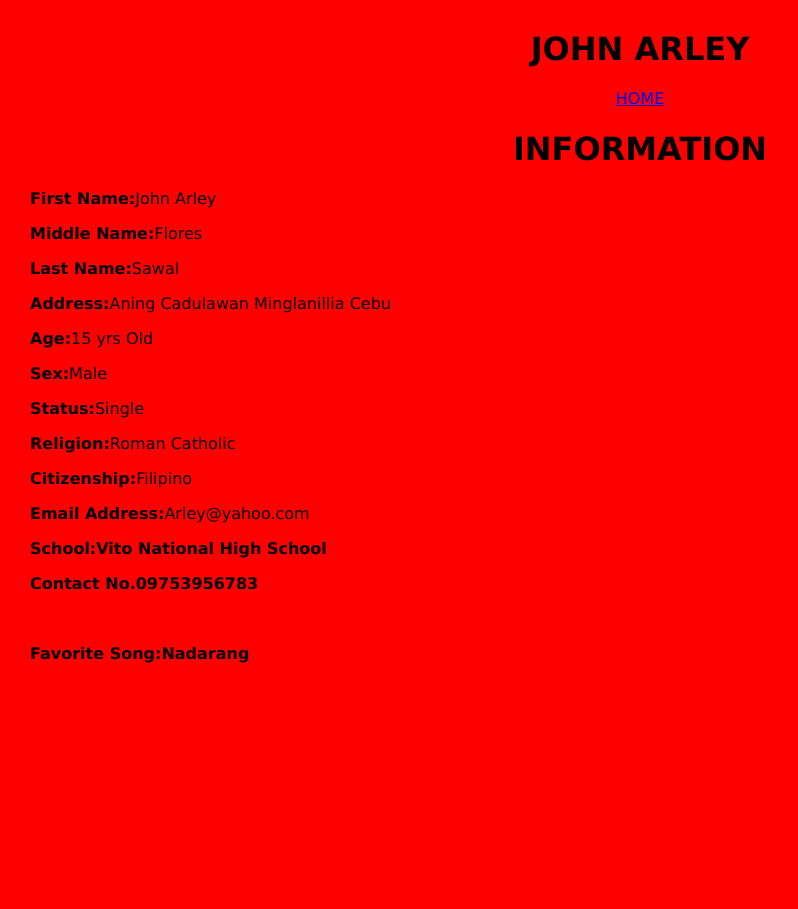
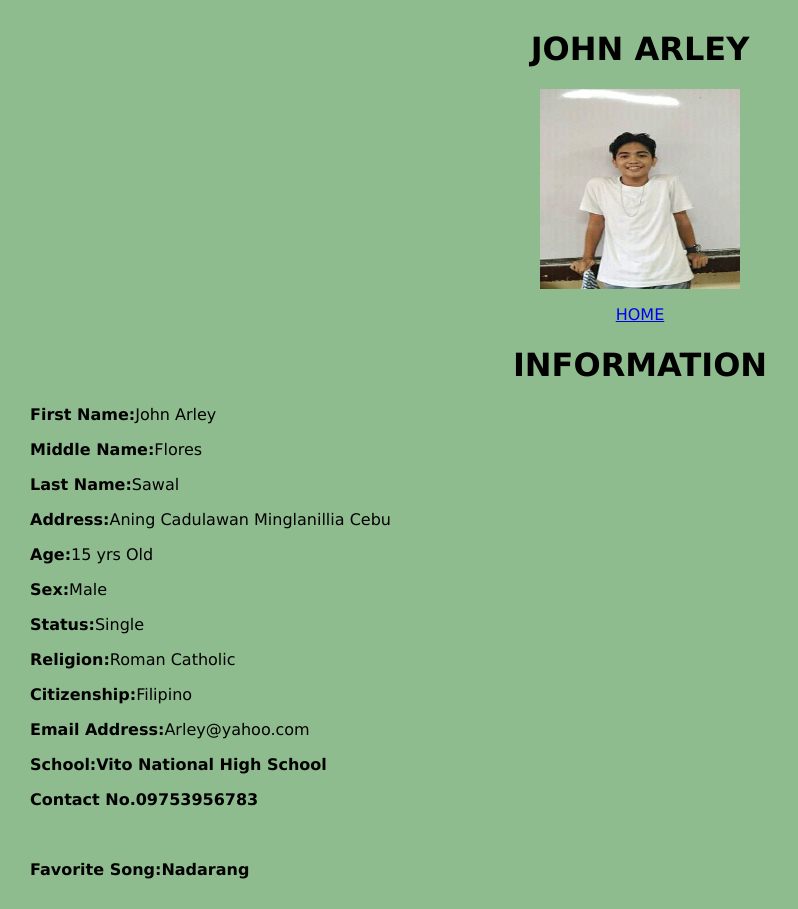
Before and after one commit to sawal27/web1234, a PHP site: page /Siblings4.php in a window 1280 px wide. Shown: the whole page, without its empty margins (0-798 px from the left). Before the commit the page ends 663 px from the top, so only its background shows below. Run offline with PHP 8.4, Linux system fonts and the light colour scheme.

Commit message:
Update Siblings4.php

```diff
--- a/Siblings4.php
+++ b/Siblings4.php
@@ -5,13 +5,14 @@
 body{
     font-family:verdana,arial,san-serif;
     margin:30px;
-    background-color:Red;
+    background-color:#8fbc8f;
    }
 
 </style>
 </head>
 <body>
 <h1><center>JOHN ARLEY</h1><center>
+<center><img src="arley.jpg" height="200" width="200"></center>
 <p><a href="content.php" target="content">HOME</a></p>
 <h1><center>INFORMATION</h1></center>
 <p><b>First Name:</b>John Arley</p>
```
